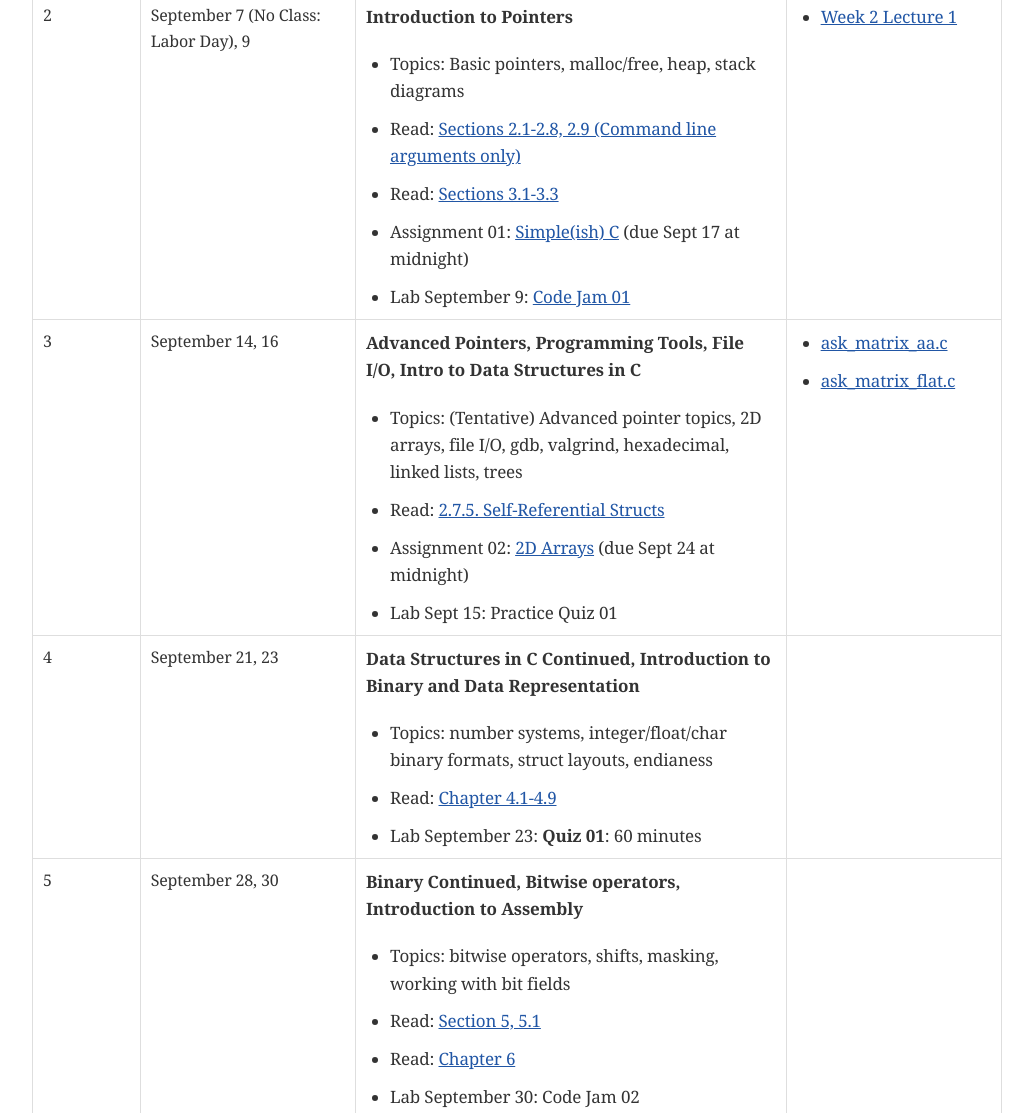
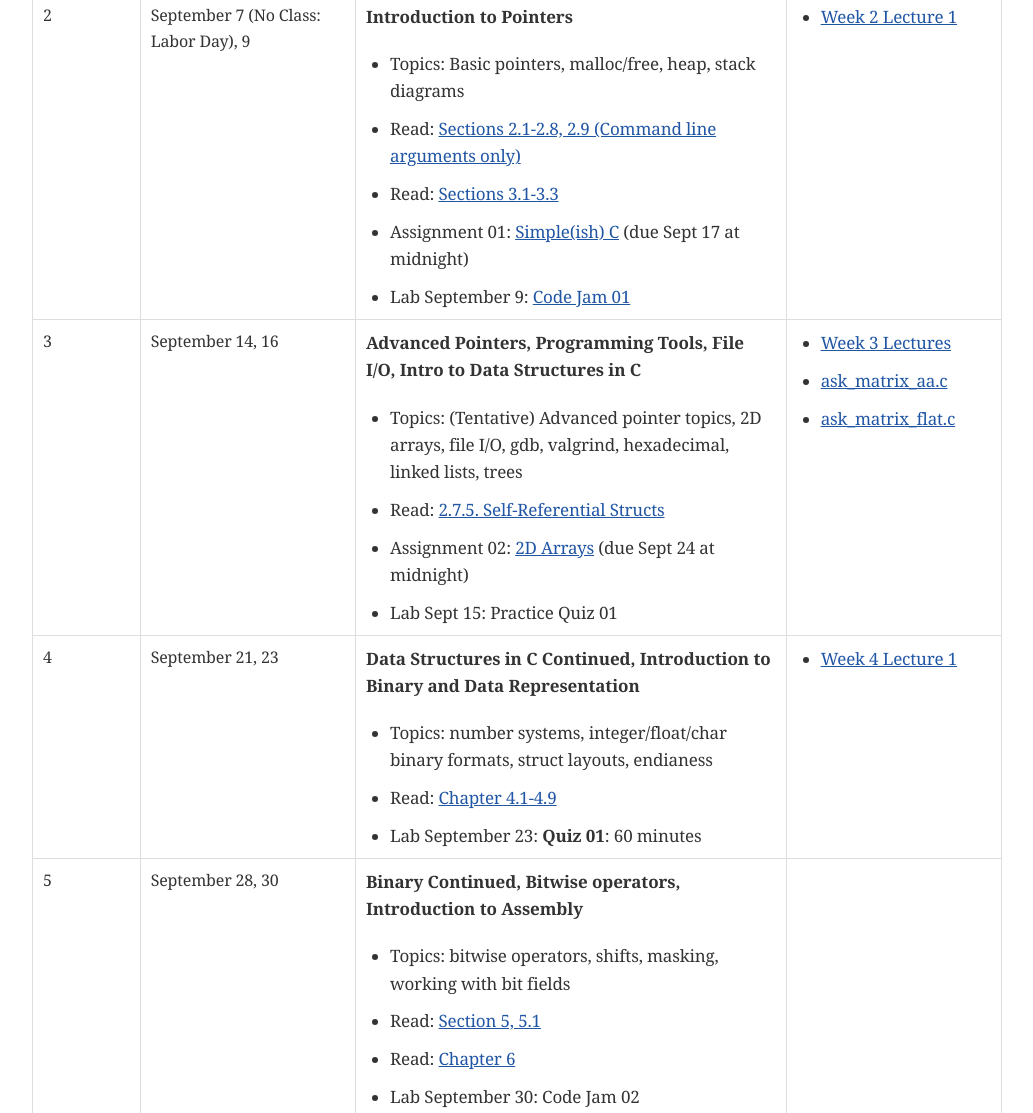
Before and after one commit to BrynMawr-CS223-F26/website, a plain HTML site: page schedule.html in a window 1280 px wide. Shown: the part 295-1408 px from the top of the page, without its empty margins (123-1156 px from the left). Drawn offline with Linux system fonts and the light colour scheme; a web font is replaced by a local one.

Commit message:
post week 3 and part of 4 slides

```diff
--- a/schedule.html
+++ b/schedule.html
@@ -548,6 +548,9 @@ body.book #toc,body.book #preamble,body.book h1.sect0,body.book .sect1>h2{page-b
 <td class="tableblock halign-left valign-top"><div class="content"><div class="ulist">
 <ul>
 <li>
+<p><a href="assts/week3lectures.pdf">Week 3 Lectures</a></p>
+</li>
+<li>
 <p><a href="assts/ask_matrix_aa.c">ask_matrix_aa.c</a></p>
 </li>
 <li>
@@ -575,7 +578,13 @@ body.book #toc,body.book #preamble,body.book h1.sect0,body.book .sect1>h2{page-b
 </li>
 </ul>
 </div></div></td>
-<td class="tableblock halign-left valign-top"><div class="content"></div></td>
+<td class="tableblock halign-left valign-top"><div class="content"><div class="ulist">
+<ul>
+<li>
+<p><a href="assts/week4lecture1.pdf">Week 4 Lecture 1</a></p>
+</li>
+</ul>
+</div></div></td>
 </tr>
 <tr>
 <td class="tableblock halign-left valign-top"><p class="tableblock">5</p></td>
@@ -834,7 +843,7 @@ body.book #toc,body.book #preamble,body.book h1.sect0,body.book .sect1>h2{page-b
 </div>
 <div id="footer">
 <div id="footer-text">
-Last updated 2026-09-20 13:55:28 -0400
+Last updated 2026-09-21 19:29:00 -0400
 </div>
 </div>
 </body>
```
Also changed, not shown: index.html (+10 -1 lines), 3 other files.
